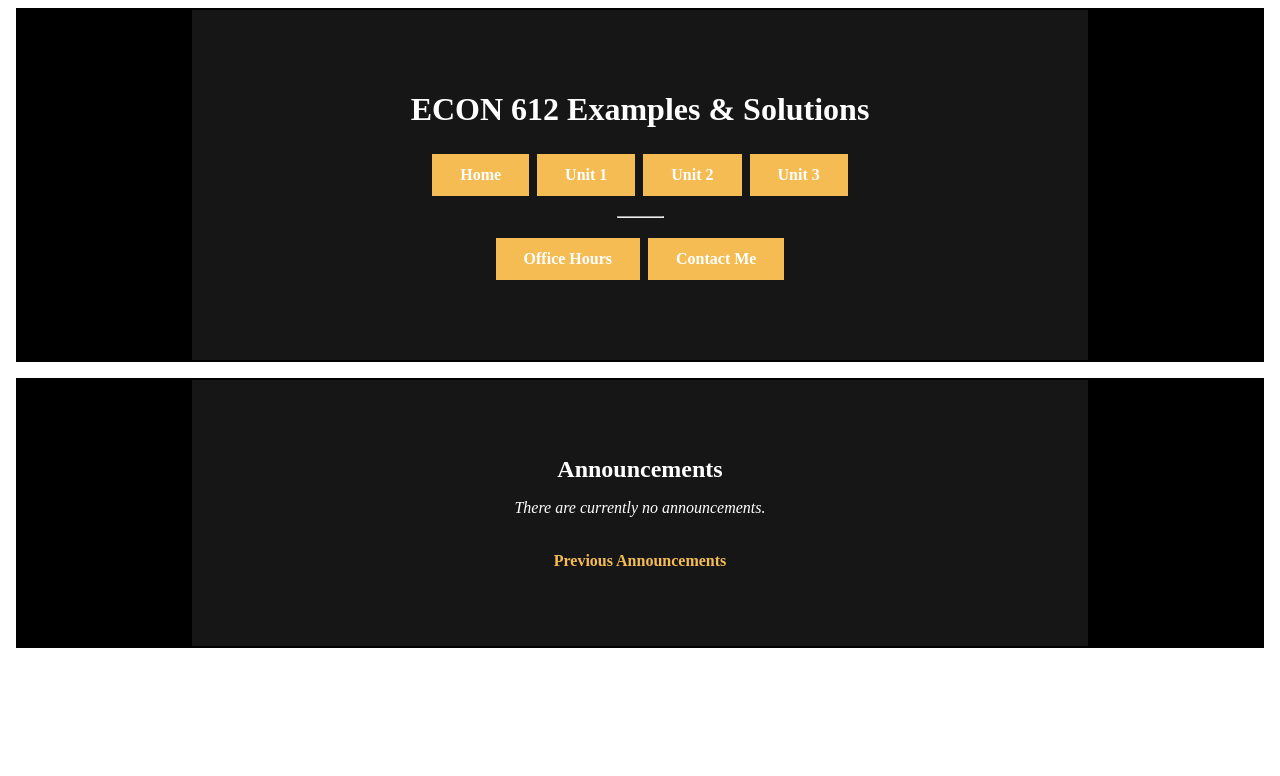
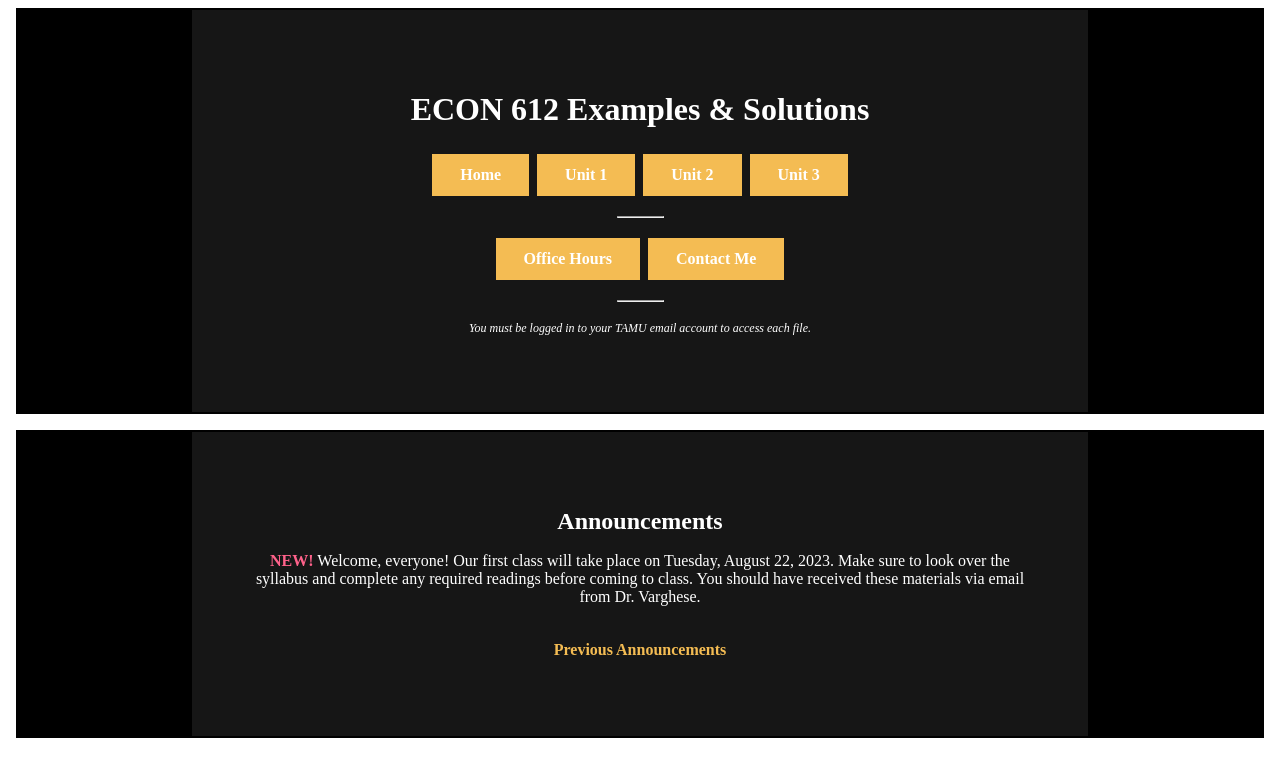
Before and after one commit to pittlestix/ECON-612, a SvelteKit app: page / in a window 1280 px wide. Shown: the top 776 px of the page. Built offline with nearby package versions, Linux system fonts and the light colour scheme.

Commit message:
announcement 8/1

```diff
--- a/src/routes/(full-website)/+layout.svelte
+++ b/src/routes/(full-website)/+layout.svelte
@@ -31,6 +31,12 @@
 			<a href="{base}/contact-me"><button class="button button1"><b>Contact Me</b></button></a>
 		</center></p>
 
+		<hr>
+
+		<p>
+			<center><i><span style="font-size: 12px">You must be logged in to your TAMU email account to access each file.</span></i></center>
+		</p>
+
 		</td>
 		</tr>
 		</table>
--- a/src/routes/(full-website)/+page.svelte
+++ b/src/routes/(full-website)/+page.svelte
@@ -9,7 +9,7 @@
 <tr>
 <td class = "yuh">
     <p><center><b><span style="font-size: 24px">Announcements</span></b></center></p>
-    <p><center><i>There are currently no announcements.</i></center><br></p>
+    <p><center><b><span style="color: #FF628B">NEW!</span></b> Welcome, everyone! Our first class will take place on Tuesday, August 22, 2023. Make sure to look over the syllabus and complete any required readings before coming to class. You should have received these materials via email from Dr. Varghese.</center><br></p>
     <p><center><b><a href="{base}/announcement-archive">Previous Announcements</a></b></center></p>
 </td>
 </tr>
```
Also changed, not shown: src/routes/(full-website)/unit-02/+page.svelte (+5 -5 lines).
